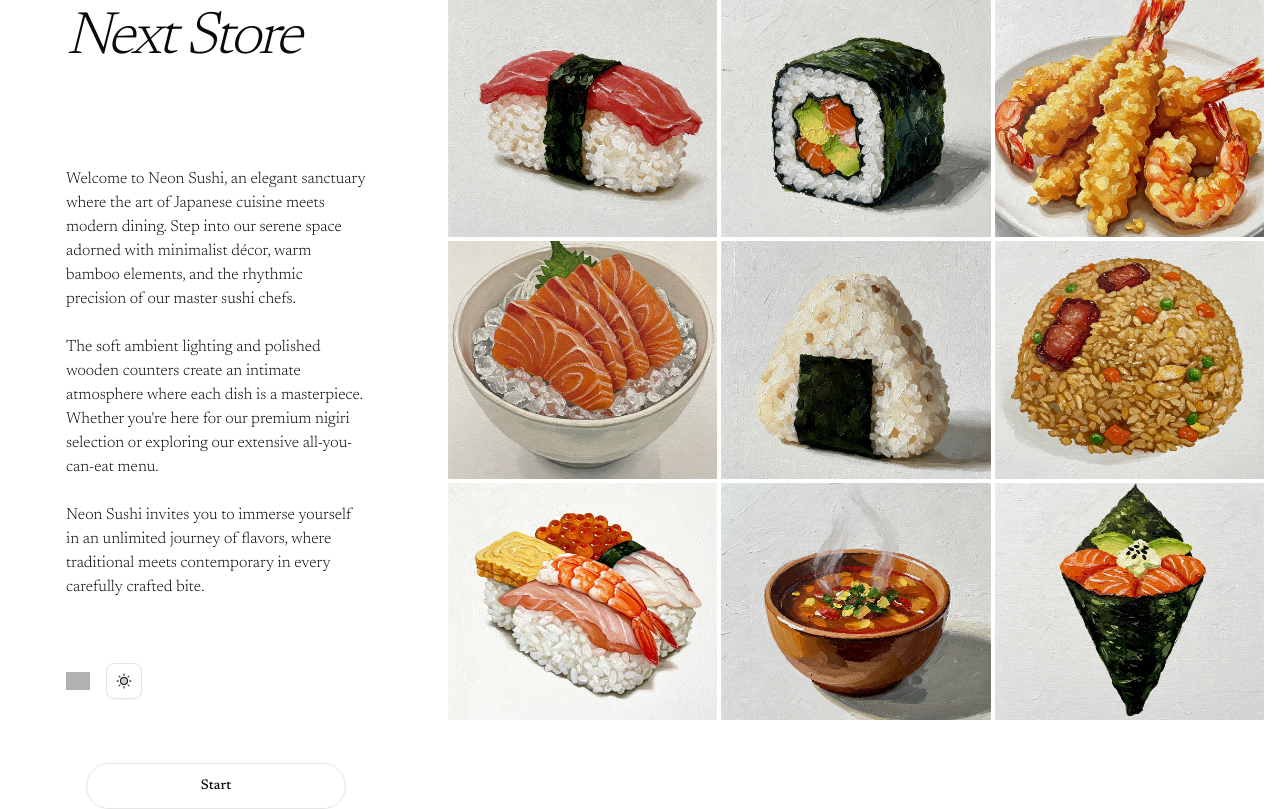
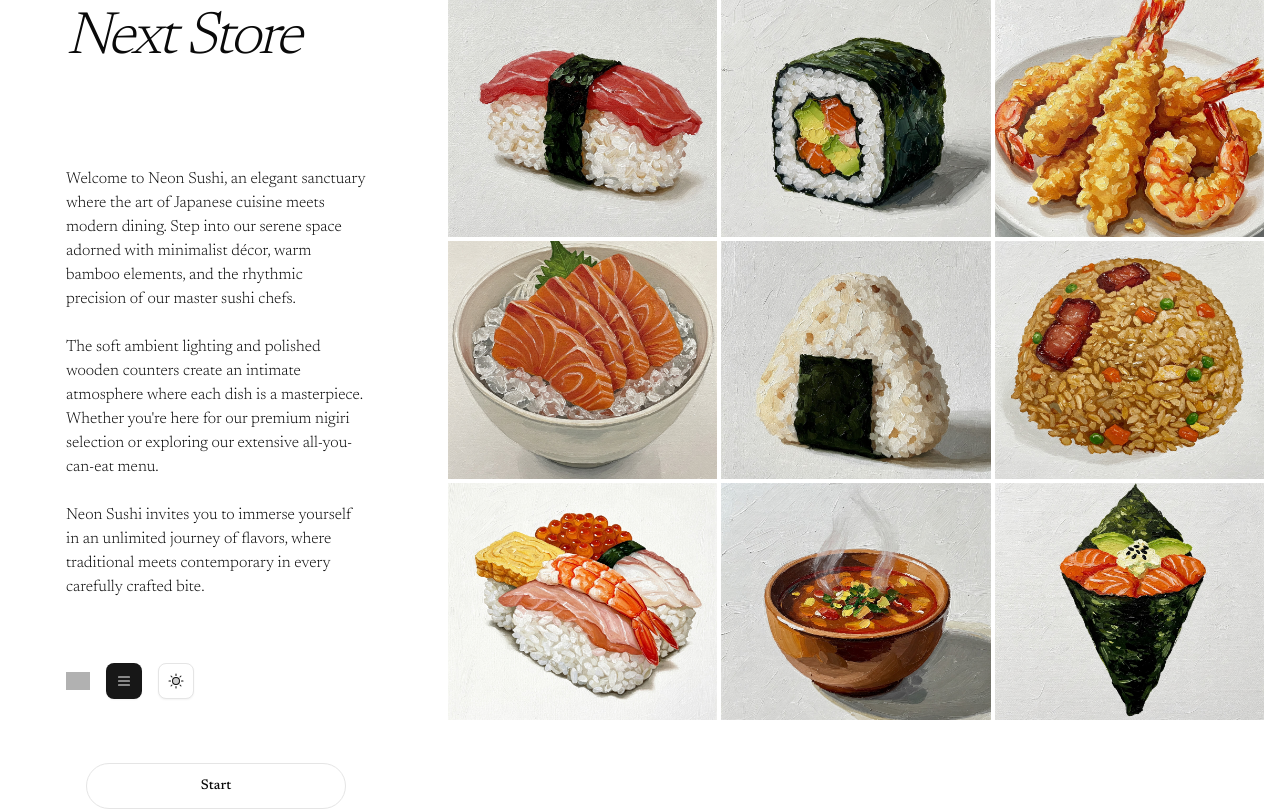
Before and after one commit to swampholyten/neon-sushi, a Next.js app: page / in a window 1280 px wide. Built offline with nearby package versions, Linux system fonts and the light colour scheme; grey boxes are pictures that could not be loaded.

Commit message:
add nav toggle

```diff
--- a/app/(dashboard)/dashboard/page.tsx
+++ b/app/(dashboard)/dashboard/page.tsx
@@ -1,5 +1,5 @@
 import Game2048 from "@/components/dashboard/2048";
-import { ModeToggle } from "@/components/mode-toggle";
+import Navbar from "@/components/store/navbar";
 import { auth } from "@/lib/auth";
 import { headers } from "next/headers";
 import { redirect } from "next/navigation";
@@ -13,7 +13,7 @@ const Dashboard = async () => {
 
   return (
     <div className="min-h-screen flex flex-col">
-      <ModeToggle />
+      <Navbar />
       <Game2048 />
     </div>
   );
--- a/app/page.tsx
+++ b/app/page.tsx
@@ -2,6 +2,7 @@ import Image from "next/image";
 import Link from "next/link";
 import { ModeToggle } from "@/components/mode-toggle";
 import { DynamicImagesLayout } from "@/components/landing/dynamic-image-layout";
+import { MenuToggle } from "@/components/menu/menu";
 
 export default function Home() {
   return (
@@ -51,11 +52,12 @@ export default function Home() {
                   className="object-contain"
                 />
               </Link>
+              <MenuToggle />
               <ModeToggle />
             </div>
           </div>
           <Link
-            href="/login"
+            href="/store"
             className="inline-block px-6 py-3 border rounded-full font-medium hover:bg-foreground/5 transition-colors text-center w-full max-w-[260px] text-sm mt-16"
           >
             Start
--- /dev/null
+++ b/app/test/page.tsx
@@ -0,0 +1,12 @@
+import { MenuToggle } from "@/components/menu/menu";
+import React from "react";
+
+const Page = () => {
+  return (
+    <div>
+      <MenuToggle />
+    </div>
+  );
+};
+
+export default Page;
--- /dev/null
+++ b/components/menu/menu.tsx
@@ -0,0 +1,199 @@
+"use client";
+
+import { useState, useRef } from "react";
+import { AnimatePresence, motion } from "framer-motion";
+import Image from "next/image";
+import { Button } from "@/components/ui/button";
+import { List, X } from "@phosphor-icons/react";
+import { cn } from "@/lib/utils";
+
+interface NavLink {
+  href: string;
+  label: string;
+  image: string;
+  category: string;
+}
+
+export const MenuToggle = () => {
+  const [isOpen, setIsOpen] = useState(false);
+  const [activeIndex, setActiveIndex] = useState<number | null>(null);
+  const constraintsRef = useRef(null);
+
+  const toggleMenu = () => {
+    setIsOpen(!isOpen);
+  };
+
+  const menuVariants = {
+    hidden: {
+      opacity: 0,
+    },
+    visible: {
+      opacity: 1,
+      transition: {
+        duration: 0.8,
+        ease: [0.22, 1, 0.36, 1],
+      },
+    },
+    exit: {
+      opacity: 0,
+      transition: {
+        duration: 1.2,
+        ease: [0.22, 1, 0.36, 1],
+      },
+    },
+  };
+
+  const linkVariants = {
+    hidden: { opacity: 0 },
+    visible: (i: number) => ({
+      opacity: 1,
+      transition: {
+        delay: i * 0.15,
+        duration: 0.7,
+      },
+    }),
+  };
+
+  const imageVariants = {
+    hidden: { opacity: 0 },
+    visible: {
+      opacity: 1,
+      transition: {
+        duration: 0.7,
+        ease: "easeOut",
+      },
+    },
+    exit: {
+      opacity: 0,
+      transition: {
+        duration: 0.5,
+        ease: "easeIn",
+      },
+    },
+  };
+
+  const links: NavLink[] = [
+    {
+      href: "/",
+      label: "HOME",
+      image: "/sushi/onigiri.jpeg",
+      category: "Main Navigation",
+    },
+    {
+      href: "/dashboard",
+      label: "DASHBOARD",
+      image: "/sushi/nigiri.jpeg",
+      category: "User Area",
+    },
+    {
+      href: "/store",
+      label: "STORE",
+      image: "/sushi/soup.jpeg",
+      category: "Sushi & Section",
+    },
+    {
+      href: "/signup",
+      label: "SIGN UP",
+      image: "/sushi/uramaki.jpeg",
+      category: "Account Creation",
+    },
+    {
+      href: "/login",
+      label: "LOGIN",
+      image: "/sushi/sashimi.jpeg",
+      category: "Account Access",
+    },
+  ];
+
+  return (
+    <>
+      <Button
+        size={"icon"}
+        onClick={toggleMenu}
+        aria-label={isOpen ? "Close menu" : "Open menu"}
+        className={cn({
+          "fixed top-5 right-5 z-50": isOpen,
+        })}
+      >
+        <motion.div
+          initial={false}
+          animate={{ rotate: isOpen ? 180 : 0 }}
+          transition={{ duration: 0.3, ease: "easeInOut" }}
+        >
+          {isOpen ? <X size={24} /> : <List size={24} />}
+        </motion.div>
+      </Button>
+
+      <AnimatePresence>
+        {isOpen && (
+          <motion.div
+            className="fixed inset-0 z-40 flex h-screen w-screen flex-col items-center justify-center bg-background"
+            initial="hidden"
+            animate="visible"
+            exit="exit"
+            variants={menuVariants}
+            ref={constraintsRef}
+          >
+            <div className="relative flex w-full max-w-7xl justify-between px-8">
+              <nav className="flex flex-col items-start space-y-8 py-12">
+                {links.map((link, i) => (
+                  <motion.a
+                    key={i}
+                    href={link.href}
+                    className="relative text-5xl transition-colors hover:text-muted-foreground md:text-7xl tracking-wide font-light"
+                    custom={i}
+                    variants={linkVariants}
+                    onHoverStart={() => setActiveIndex(i)}
+                    onHoverEnd={() => setActiveIndex(null)}
+                    onFocus={() => setActiveIndex(i)}
+                    onBlur={() => setActiveIndex(null)}
+                  >
+                    <div className="relative">
+                      {link.label}
+                      <motion.div
+                        className="absolute bottom-0 h-px w-0 bg-black dark:bg-white"
+                        animate={{ width: activeIndex === i ? "100%" : "0%" }}
+                        transition={{ duration: 0.7, ease: "easeInOut" }}
+                      />
+                    </div>
+                  </motion.a>
+                ))}
+              </nav>
+
+              <AnimatePresence>
+                {activeIndex !== null && (
+                  <motion.div
+                    className="absolute right-8 top-1/2 -translate-y-1/2 md:right-16"
+                    variants={imageVariants}
+                    initial="hidden"
+                    animate="visible"
+                    exit="exit"
+                    key={activeIndex}
+                  >
+                    <div className="relative h-[300px] w-[220px] overflow-hidden md:h-[500px] md:w-[550px] ">
+                      <Image
+                        src={links[activeIndex].image || "/placeholder.svg"}
+                        alt={links[activeIndex].label}
+                        fill
+                        className="object-cover"
+                      />
+                      <div className="absolute inset-0 flex flex-col justify-between p-6 text-white">
+                        <div className="text-xl font-medium">
+                          {links[activeIndex].category}
+                        </div>
+                        <div className="text-lg font-bold">
+                          <div>SITE VIEW</div>
+                          <div className="opacity-50">SITE VIEW</div>
+                        </div>
+                      </div>
+                    </div>
+                  </motion.div>
+                )}
+              </AnimatePresence>
+            </div>
+          </motion.div>
+        )}
+      </AnimatePresence>
+    </>
+  );
+};
--- a/components/store/navbar.tsx
+++ b/components/store/navbar.tsx
@@ -5,6 +5,7 @@ import { SearchButton } from "@/components/store/search-button";
 import { Skeleton } from "@/components/ui/skeleton";
 import { getCategories, getProducts } from "@/lib/db/queries";
 import { Suspense } from "react";
+import { MenuToggle } from "@/components/menu/menu";
 
 const Navbar = () => {
   const productsPromise = getProducts();
@@ -26,8 +27,9 @@ const Navbar = () => {
               productsPromise={productsPromise}
               categoriesPromise={categoriesPromise}
             />
-            <ModeToggle />
           </Suspense>
+          <MenuToggle />
+          <ModeToggle />
           <CartSheet />
         </div>
       </div>
```
